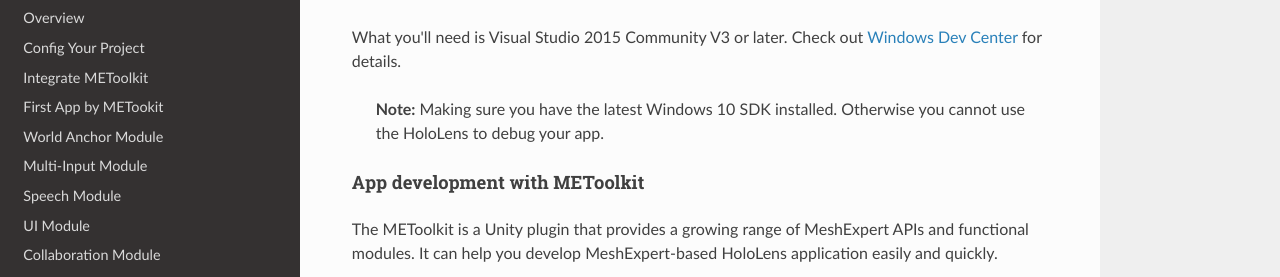
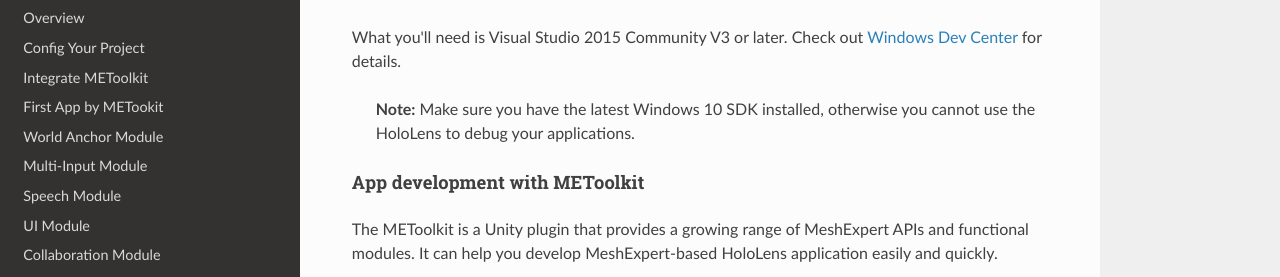
Before and after one commit to michael2008/ME-Live-Doc, an MkDocs documentation site: the page built from docs/developer-guide.md, in a window 1280 px wide and 900 px high, scrolled down 1664 px. Shown: the part 325-602 px from the top of the window. Built offline with MkDocs 1.6.1, drawn with Linux system fonts in a browser that asks for light colours; nearby versions of some CDN libraries; old or Windows-style settings are respelled for this version of MkDocs.

Commit message:
Update developer-guide.md

```diff
--- a/docs/developer-guide.md
+++ b/docs/developer-guide.md
@@ -64,7 +64,7 @@ You also need to install the "UnitySetup-Metro-Support-for-Edito". Download the
 
 What you'll need is Visual Studio 2015 Community V3 or later. Check out [Windows Dev Center](https://developer.microsoft.com/en-us/windows/mixed-reality/install_the_tools#immersive_headset_development_.28minimum.29) for details.
 
-> **Note:** Making sure you have the latest Windows 10 SDK installed. Otherwise you cannot use the HoloLens to debug your app.
+> **Note:** Make sure you have the latest Windows 10 SDK installed, otherwise you cannot use the HoloLens to debug your applications.
 
 
 
```
